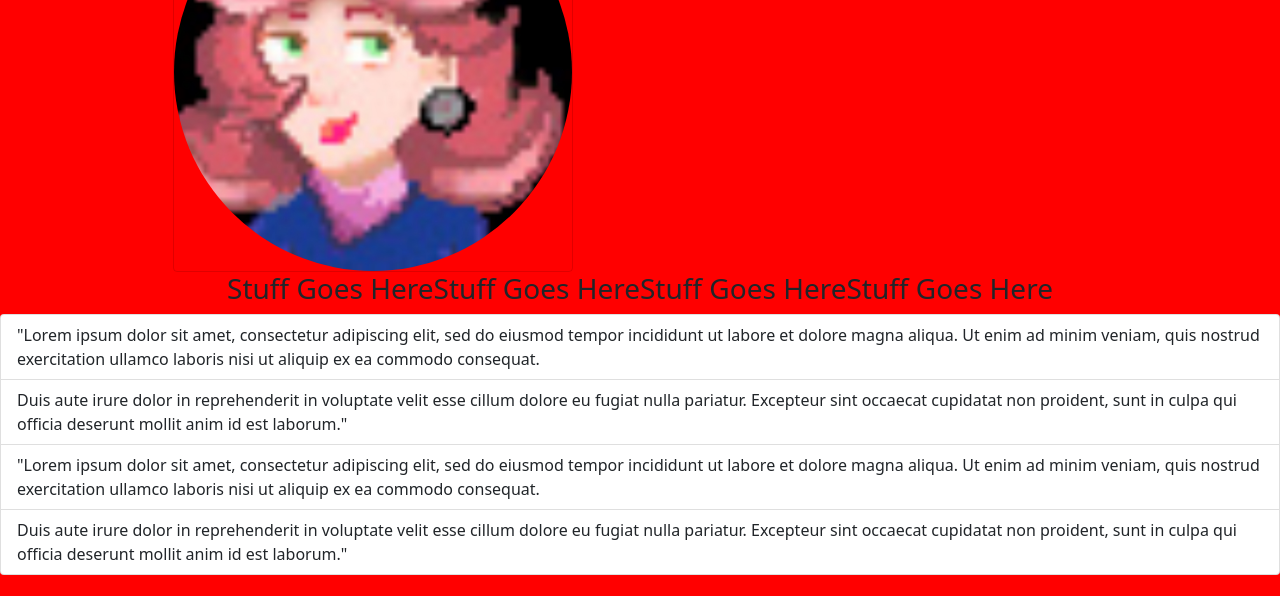
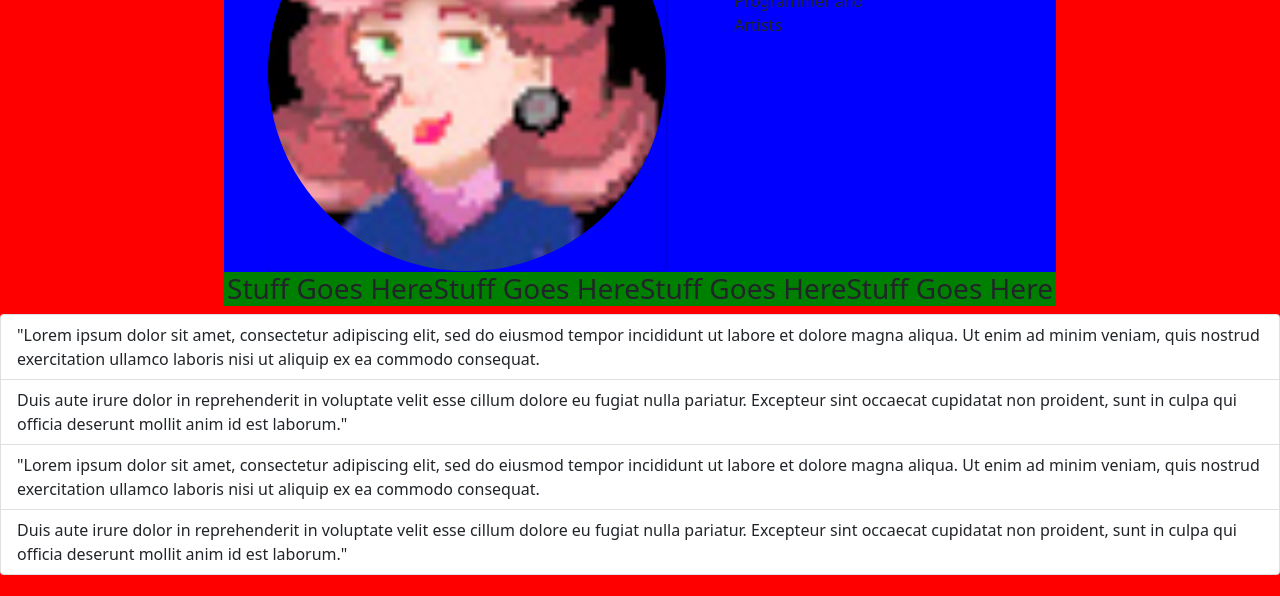
Before and after one commit to kaybeat97/kassidyblock, a plain HTML site: page resume_page.html in a window 1280 px wide. Shown: the part 504-1100 px from the top of the page. Drawn offline with nearby package versions, Linux system fonts and the light colour scheme.

Commit message:
added some stuff

```diff
--- a/styles.css
+++ b/styles.css
@@ -4,3 +4,13 @@
 e {
   color: transparent;
 }
+.rc1 {
+  max-width: 65%;
+  margin: auto;
+    background-color: blue  ;
+}
+.rc2 {
+  max-width: 65%;
+  margin: auto;
+    background-color: green  ;
+}
```
